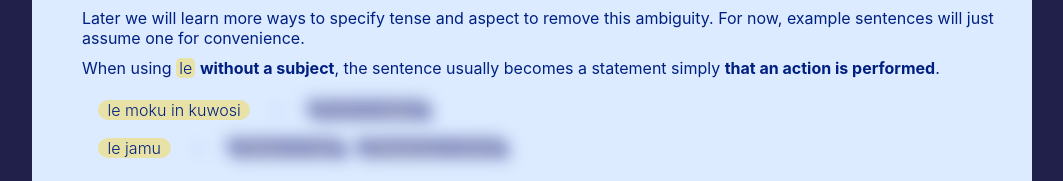
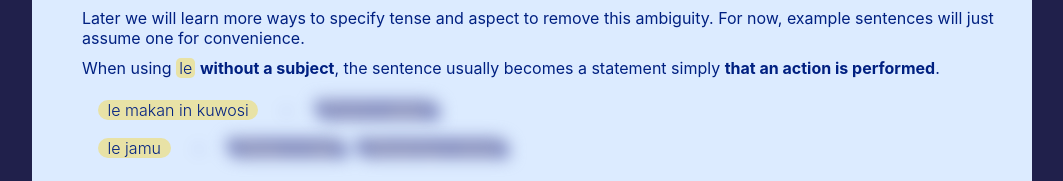
Before and after one commit to Tawling/toki-ma-website, a React (Vite) app: page /tokima/grammar in a window 1280 px wide. Shown: the part 4075-4256 px from the top of the page, without its empty margins (108-1171 px from the left). Built offline with nearby package versions, Linux system fonts and the light colour scheme.

Commit message:
update labels for two words missed in previous commit

```diff
--- a/src/pages/grammar/English.tsx
+++ b/src/pages/grammar/English.tsx
@@ -236,7 +236,7 @@ export const English = () => {
                             </P>
                             <Examples>
                                 <Ex>
-                                    <TM>le moku in kuwosi</TM>
+                                    <TM>le makan in kuwosi</TM>
                                     <Answer>
                                         <Loc>"Fruit is eaten"</Loc>
                                     </Answer>
@@ -343,7 +343,7 @@ export const English = () => {
                                 </Ex>
                                 <Ex>
                                     <TM>
-                                        nin <Transliterated>Ta</Transliterated> li pen in kota sula
+                                        nin <Transliterated>Ta</Transliterated> le pen in kota sula
                                     </TM>
                                     <Answer>
                                         <Loc>"[the person named] Ta is learning a simple language"</Loc>
```
